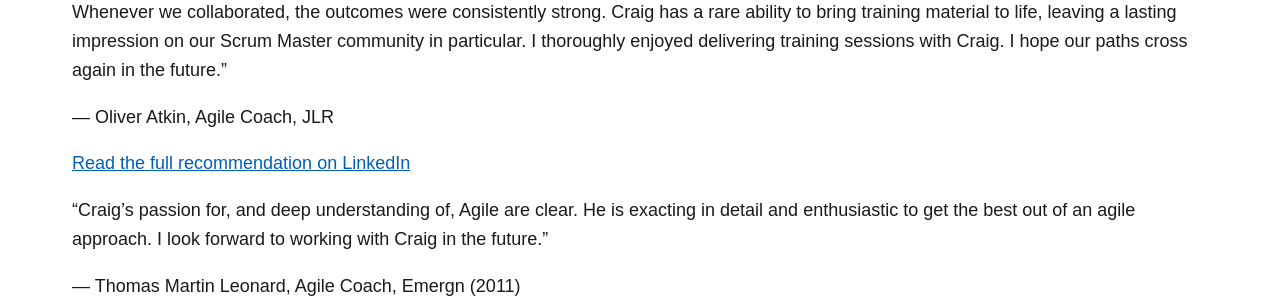
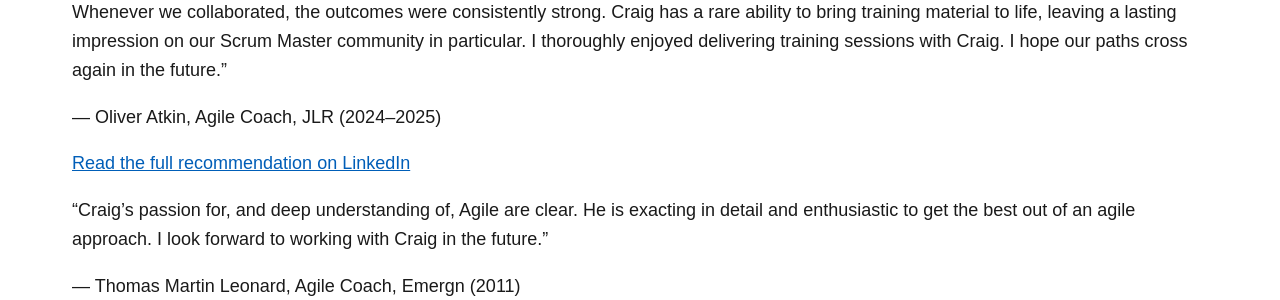
Before and after one commit to siliconglen/siliconglen-site, a Jekyll site: the page built from business-agility/index.md, in a window 1280 px wide and 900 px high, scrolled down 836 px. Shown: the part 153-453 px from the top of the window. Built offline with Jekyll 4.4.1, drawn with Linux system fonts in a browser that asks for light colours.

Commit message:
Complete testimonial attribution in business-agility/index.md

```diff
--- a/business-agility/index.md
+++ b/business-agility/index.md
@@ -20,7 +20,7 @@ My [critical thinking, Agile and delivery credentials]({{ '/credentials/#critica
 
 > "I had the pleasure of working with <span aria-label="Craig Coburn">Craig Cockburn</span> within Business Excellence at JLR, where we co-delivered a 3-day Scrum Master development programme. Craig brought a wealth of experience, a sharp eye for detail, and a facilitation style that made the sessions both engaging and impactful. Craig also joined a cross-functional team I assembled to create a training session on neurodiversity, a topic close to both our hearts. His contributions were thoughtful, informed, and helped us shape a session that resonated deeply with our audience. Whenever we collaborated, the outcomes were consistently strong. Craig has a rare ability to bring training material to life, leaving a lasting impression on our Scrum Master community in particular. I thoroughly enjoyed delivering training sessions with Craig. I hope our paths cross again in the future."
 >
-> — Oliver Atkin, Agile Coach, JLR
+> — Oliver Atkin, Agile Coach, JLR (2024–2025)
 >
 > <a href="https://www.linkedin.com/in/siliconglen/details/recommendations/" target="_blank" rel="noopener noreferrer">Read the full recommendation on LinkedIn</a>
 
```
